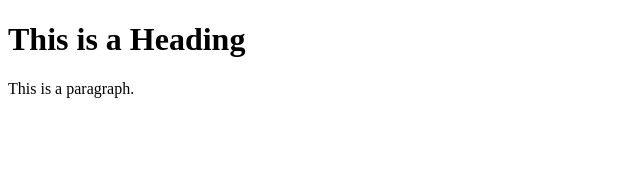
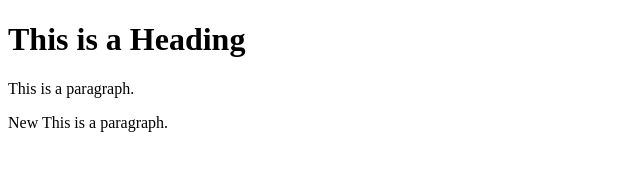
Before and after one commit to kennethzero/Hello, a plain HTML site: page index.html in a window 1280 px wide. Shown: the whole page, without its empty margins (0-640 px from the left). Drawn offline with Linux system fonts and the light colour scheme.

```diff
--- a/index.html
+++ b/index.html
@@ -7,5 +7,7 @@
 
 <h1>This is a Heading</h1>
 <p>This is a paragraph.</p>
+
+<p>New This is a paragraph.</p>
 </body>
 </html>
```
